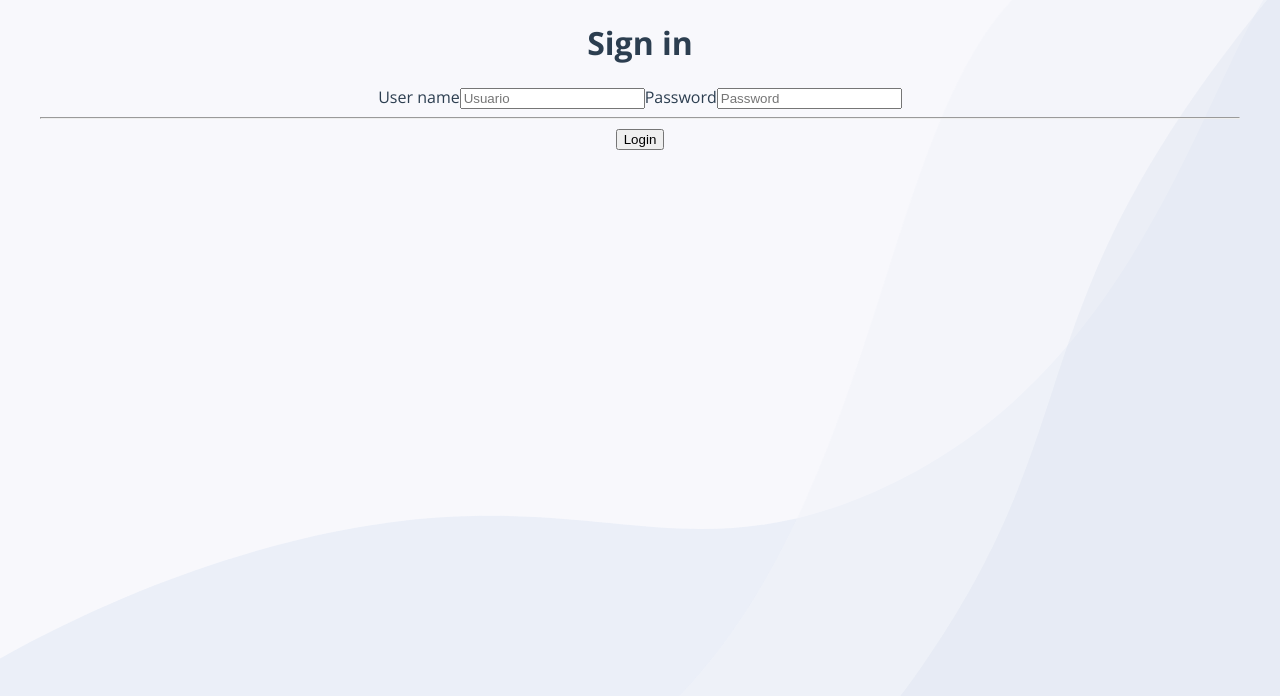
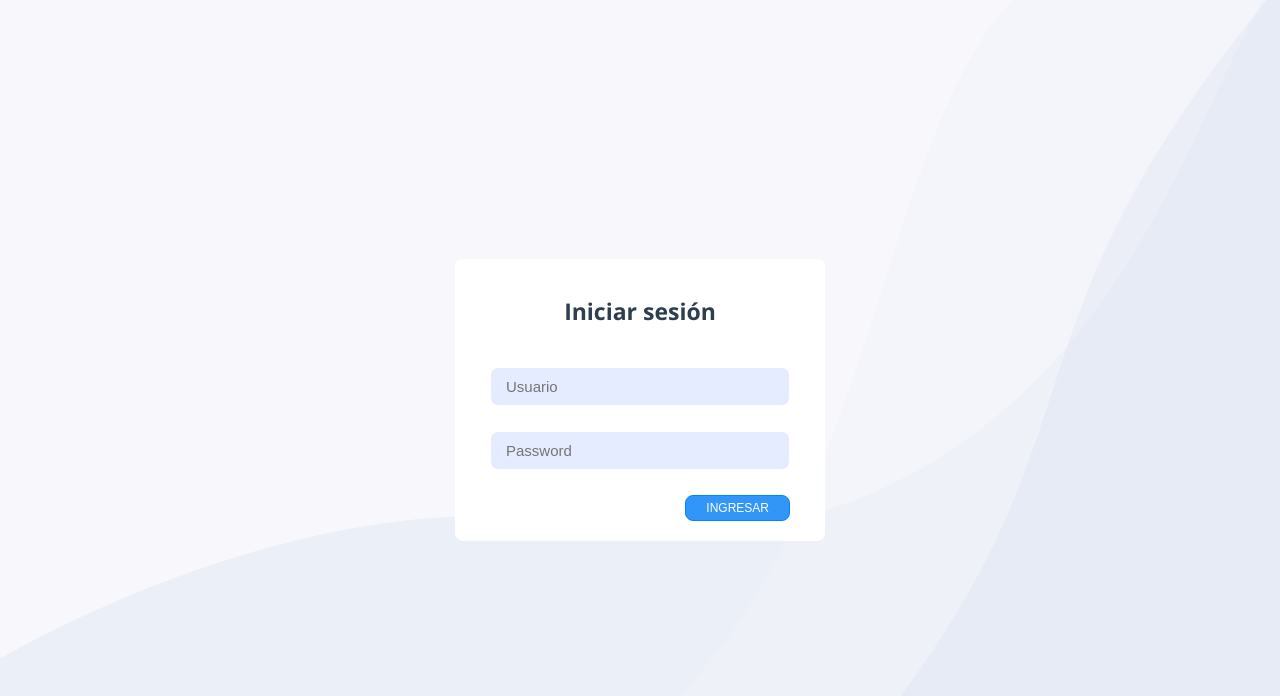
Before and after one commit to Emkauno/dashboardcecim, a Vue app: page /login in a window 1280 px wide. Shown: the top 696 px of the page. Built offline with nearby package versions, Linux system fonts and the light colour scheme.

Commit message:
fixed login

```diff
--- a/src/store/index.js
+++ b/src/store/index.js
@@ -6,8 +6,13 @@ Vue.use(Vuex);
 export default new Vuex.Store({
   state: {
     isAuthenticated: false,
+    failedlogin: null,
   },
-  mutations: {},
+  mutations: {
+    failed(state, n) {
+      state.failedlogin = n;
+    },
+  },
   actions: {},
   modules: {},
 });
--- a/src/views/Login.vue
+++ b/src/views/Login.vue
@@ -1,19 +1,18 @@
 <template>
-  <div>
+  <div class="loginbody">
     <form class="login" @submit.prevent="login">
-      <h1>Sign in</h1>
-      <label>User name</label>
+      <h1>Iniciar sesión</h1>
       <input required v-model="username" id="username" type="text" placeholder="Usuario" />
-      <label>Password</label>
       <input required v-model="password" id="password" type="password" placeholder="Password" />
-      <hr />
-      <button type="submit">Login</button>
+      <h3 v-if="$store.state.failedlogin" class="loginerror">Tus credenciales son incorrectas</h3>
+      <button type="submit">Ingresar</button>
     </form>
   </div>
 </template>
 
 <script>
 import firebase from "firebase";
+import store from "../store";
 
 export default {
   name: "login",
@@ -36,12 +35,71 @@ export default {
           this.$router.push("/");
         })
         .catch(function(error) {
-          alert("Los datos no son correctos" + error.message);
+          store.commit("failed", true);
+          console.log(error);
         });
     }
   }
 };
 </script>
 
-<style>
+<style lang='scss'>
+.loginbody {
+  width: 100%;
+  display: flex;
+  align-items: center;
+  justify-content: center;
+  height: 100vh;
+}
+.login {
+  background: var(--white);
+  border: 1px solid (--gray);
+  padding: 20px 35px;
+  display: flex;
+  flex-direction: column;
+  align-items: center;
+  justify-content: center;
+  border-radius: 8px;
+
+  h1 {
+    font-size: 23px;
+    margin-bottom: 40px;
+  }
+  input {
+    font-size: 15px;
+    width: 300px;
+    padding: 10px 15px;
+    border-radius: 8px;
+    border: 1px solid var(--white);
+    background-color: var(--purple-light);
+    transition: all 0.3s ease;
+    color: var(--black);
+    &:not(:last-child) {
+      margin-bottom: 25px;
+    }
+    &:focus {
+      background-color: var(--white);
+      border: 2px solid var(--blue);
+      outline: none;
+      color: var(--black-2);
+    }
+  }
+  button {
+    padding: 5px 20px;
+    align-self: flex-end;
+    border-radius: 8px;
+    background: var(--blue-light);
+    border: 1px solid var(--blue);
+    color: var(--white);
+    text-transform: uppercase;
+    font-size: 12px;
+  }
+  .loginerror {
+    margin: 0;
+    color: var(--orange);
+    margin-bottom: 25px;
+    font-size: 15px;
+    font-weight: 300;
+  }
+}
 </style>
```
Also changed, not shown: 1 other file (tests, documents, lock files or other folders).
